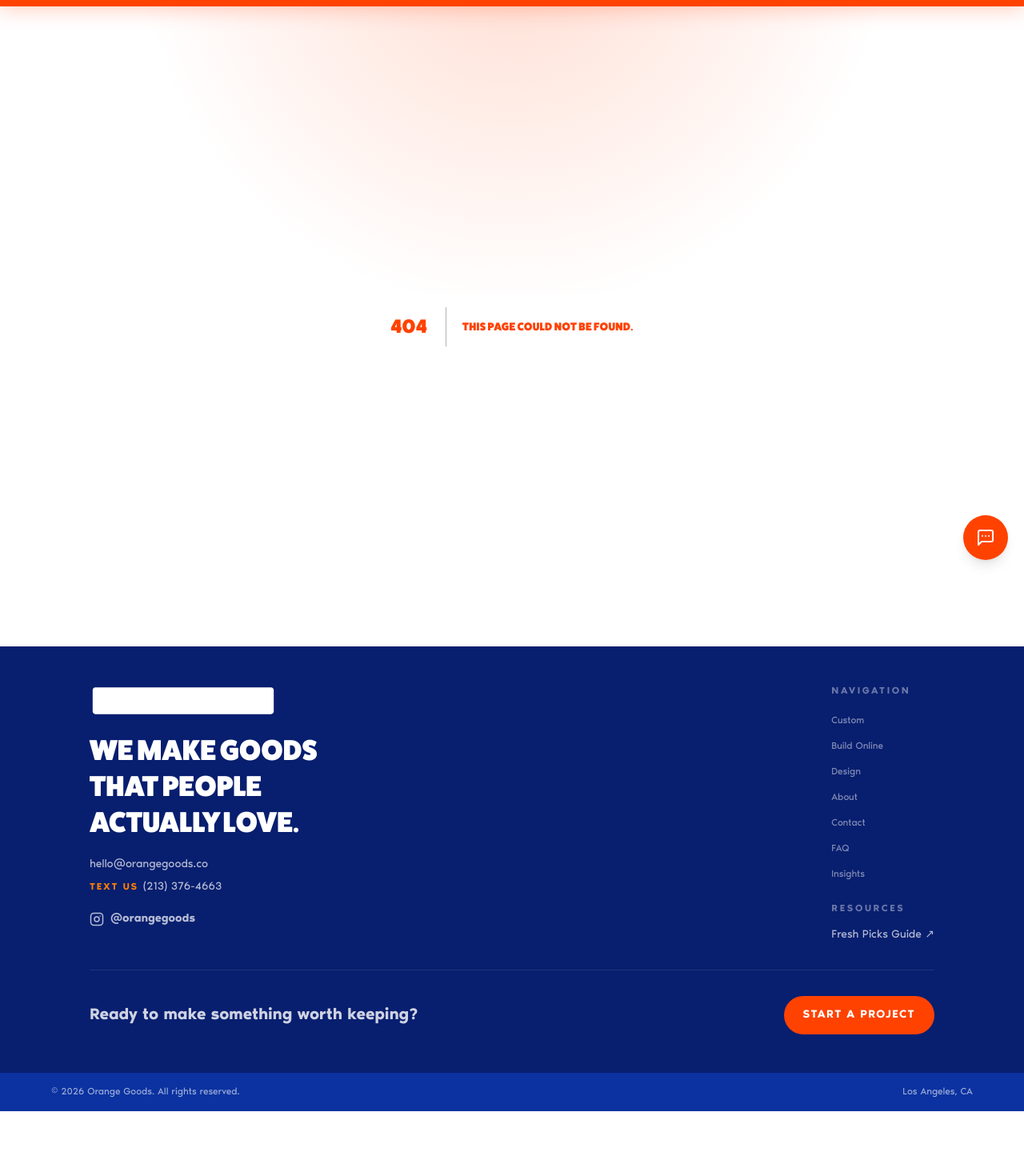
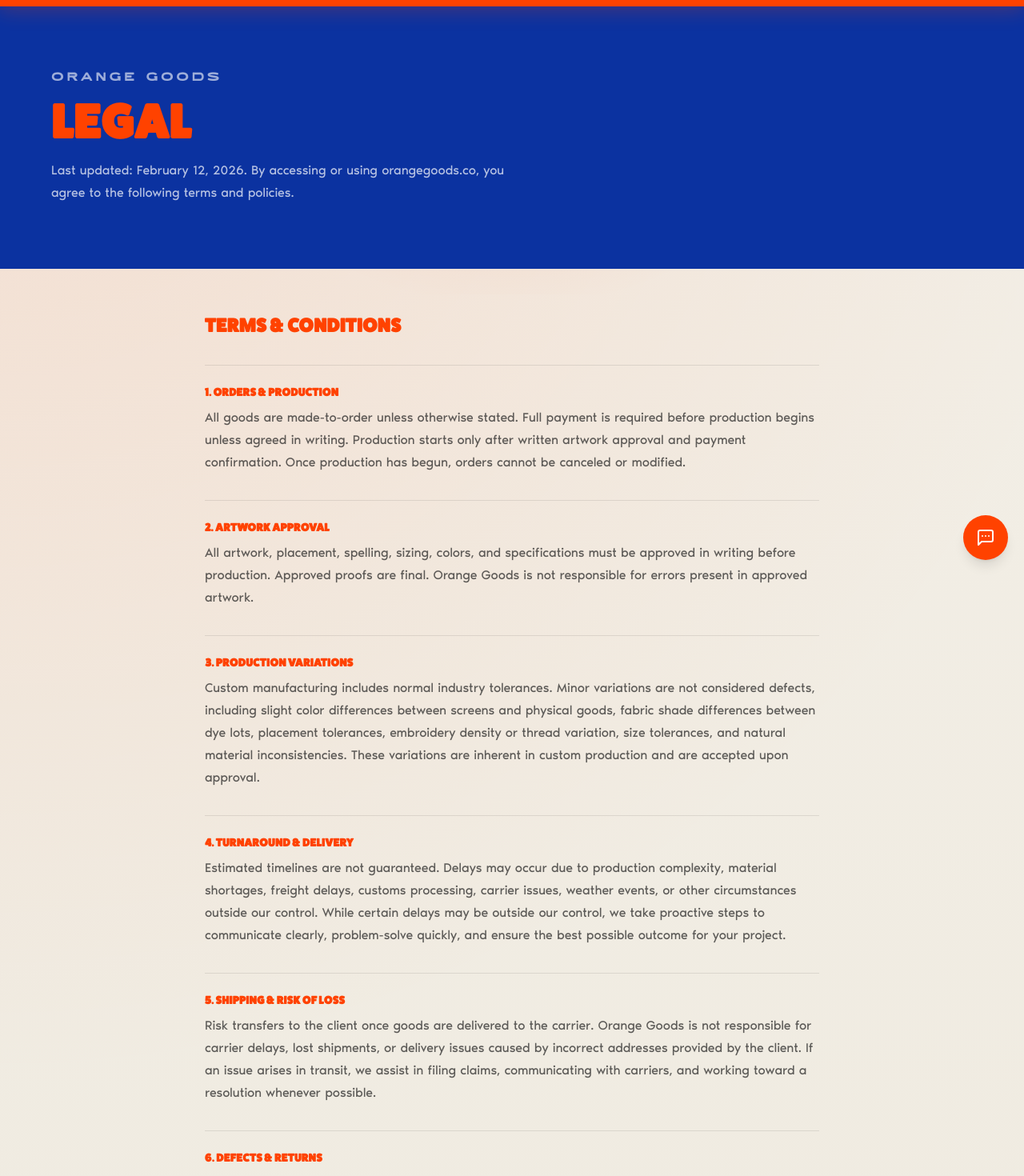
Before and after one commit to hanaajones/orangegoods-website, a Next.js app: page /legal in a window 1280 px wide. Before the commit this address had no page. Shown: the part 80-1550 px from the top of the page at 80% size. Before the commit the page ends 1469 px from the top, so only its background shows below. Built offline with nearby package versions, Linux system fonts and the light colour scheme.

Commit message:
feat: /legal page (T&C, Privacy, Cookies) + Legal link in footer nav

```diff
--- /dev/null
+++ b/app/legal/page.tsx
@@ -0,0 +1,178 @@
+import Link from "next/link";
+
+export const metadata = {
+  title: "Legal — Orange Goods",
+  description: "Terms & Conditions, Privacy Policy, and Cookie Notice for Orange Goods.",
+};
+
+const sections = [
+  {
+    title: "Terms & Conditions",
+    items: [
+      {
+        heading: "1. Orders & Production",
+        body: "All goods are made-to-order unless otherwise stated. Full payment is required before production begins unless agreed in writing. Production starts only after written artwork approval and payment confirmation. Once production has begun, orders cannot be canceled or modified.",
+      },
+      {
+        heading: "2. Artwork Approval",
+        body: "All artwork, placement, spelling, sizing, colors, and specifications must be approved in writing before production. Approved proofs are final. Orange Goods is not responsible for errors present in approved artwork.",
+      },
+      {
+        heading: "3. Production Variations",
+        body: "Custom manufacturing includes normal industry tolerances. Minor variations are not considered defects, including slight color differences between screens and physical goods, fabric shade differences between dye lots, placement tolerances, embroidery density or thread variation, size tolerances, and natural material inconsistencies. These variations are inherent in custom production and are accepted upon approval.",
+      },
+      {
+        heading: "4. Turnaround & Delivery",
+        body: "Estimated timelines are not guaranteed. Delays may occur due to production complexity, material shortages, freight delays, customs processing, carrier issues, weather events, or other circumstances outside our control. While certain delays may be outside our control, we take proactive steps to communicate clearly, problem-solve quickly, and ensure the best possible outcome for your project.",
+      },
+      {
+        heading: "5. Shipping & Risk of Loss",
+        body: "Risk transfers to the client once goods are delivered to the carrier. Orange Goods is not responsible for carrier delays, lost shipments, or delivery issues caused by incorrect addresses provided by the client. If an issue arises in transit, we assist in filing claims, communicating with carriers, and working toward a resolution whenever possible.",
+      },
+      {
+        heading: "6. Defects & Returns",
+        body: "If you believe your order contains a manufacturing defect, notify us within 3 days of delivery and provide clear photos. Defective items must be returned to Orange Goods before replacements or credits are issued. Custom goods are otherwise non-returnable due to their made-to-order nature. If a legitimate production issue occurs, we will review it promptly and determine the best path forward to make it right.",
+      },
+      {
+        heading: "7. Payment Terms",
+        body: "We accept payment via Stripe, QuickBooks, Melio, or other approved processors. By submitting payment, you authorize Orange Goods to charge your selected payment method. Overdue invoices may accrue interest at the maximum rate permitted by law.",
+      },
+      {
+        heading: "8. Chargebacks",
+        body: "By placing an order, you agree not to initiate a chargeback once production has begun. Written approvals and confirmed invoices constitute contractual agreement. Improper chargebacks may result in collections and recovery of associated fees.",
+      },
+      {
+        heading: "9. Intellectual Property",
+        body: "You represent that you own or have the legal right to use all submitted artwork. You agree to indemnify Orange Goods against any claims related to intellectual property infringement arising from client-provided designs.",
+      },
+      {
+        heading: "10. Content & Marketing Usage",
+        body: "Unless otherwise agreed in writing, Orange Goods may photograph, film, or otherwise document completed products for use in website galleries, social media, email marketing, advertising, internal portfolio use, and sales materials. If your project is confidential, please notify us in writing before production begins.",
+      },
+      {
+        heading: "11. Limitation of Liability",
+        body: "To the fullest extent permitted by law, Orange Goods' total liability shall not exceed the amount paid for the specific order in question. We are not liable for indirect or consequential damages such as lost profits or missed events.",
+      },
+      {
+        heading: "12. Governing Law",
+        body: "These Terms are governed by the laws of the State of California. Any disputes shall be resolved in California.",
+      },
+    ],
+  },
+  {
+    title: "Privacy Policy",
+    items: [
+      {
+        heading: "1. Information We Collect",
+        body: "We may collect name, email address, phone number, company name, billing and shipping address, IP address, and website usage data. Payment information is securely processed by third-party providers including Stripe, QuickBooks, and Melio. Orange Goods does not store full credit card information.",
+      },
+      {
+        heading: "2. How We Use Information",
+        body: "We use collected information to process orders, communicate about projects, provide customer support, improve our website, send marketing communications (if opted in), and run advertising campaigns.",
+      },
+      {
+        heading: "3. Marketing Communications",
+        body: "If you opt in, we may send promotional emails or SMS messages. You may unsubscribe at any time using the link in emails or by replying STOP to SMS messages.",
+      },
+      {
+        heading: "4. Cookies & Tracking",
+        body: "We use cookies and tracking technologies including Google Analytics and Meta Pixel to measure performance and improve advertising. You may disable cookies in your browser settings.",
+      },
+      {
+        heading: "5. Third-Party Services",
+        body: "We may share necessary information with trusted service providers including Stripe, QuickBooks, Melio, HubSpot, Typeform, Klaviyo, shipping carriers, and advertising platforms. We do not sell personal data.",
+      },
+      {
+        heading: "6. Data Security",
+        body: "We implement commercially reasonable safeguards. While no system is completely secure, we take reasonable steps to protect your information.",
+      },
+      {
+        heading: "7. California Privacy Rights",
+        body: "California residents may request access, deletion, or correction of personal data by contacting hello@orangegoods.co.",
+      },
+      {
+        heading: "8. Updates",
+        body: "We may update this Legal page periodically. Continued use of the website constitutes acceptance of updates.",
+      },
+    ],
+  },
+  {
+    title: "Cookie Notice",
+    items: [
+      {
+        heading: "",
+        body: "Orange Goods uses cookies and tracking technologies to enhance your browsing experience, analyze traffic, and measure advertising performance. By continuing to use this website, you consent to our use of cookies as described above. You may manage or disable cookies in your browser settings.",
+      },
+    ],
+  },
+];
+
+export default function LegalPage() {
+  return (
+    <main>
+      {/* Hero */}
+      <section className="bg-[#0B32A0] px-4 py-16 text-white md:px-8 md:py-20 lg:px-12">
+        <div className="mx-auto max-w-6xl">
+          <p
+            className="text-sm font-semibold uppercase tracking-[0.28em] text-white/60"
+            style={{ fontFamily: "var(--font-accent)" }}
+          >
+            Orange Goods
+          </p>
+          <h1
+            className="mt-4 text-4xl font-extrabold uppercase tracking-tight md:text-6xl"
+            style={{ fontFamily: "var(--font-display)" }}
+          >
+            Legal
+          </h1>
+          <p className="mt-4 max-w-xl text-base leading-7 text-white/70">
+            Last updated: February 12, 2026. By accessing or using orangegoods.co, you agree to the following terms and policies.
+          </p>
+        </div>
+      </section>
+
+      {/* Content */}
+      <section className="px-4 py-14 md:px-8 lg:px-12">
+        <div className="mx-auto max-w-3xl space-y-16">
+          {sections.map((section) => (
+            <div key={section.title}>
+              <h2
+                className="mb-8 text-2xl font-extrabold uppercase tracking-tight text-[#FF4200]"
+                style={{ fontFamily: "var(--font-display)" }}
+              >
+                {section.title}
+              </h2>
+              <div className="space-y-8">
+                {section.items.map((item, i) => (
+                  <div key={i} className="border-t border-[#1C1C1C]/10 pt-6">
+                    {item.heading && (
+                      <h3 className="mb-2 text-sm font-bold uppercase tracking-[0.15em] text-[#1C1C1C]">
+                        {item.heading}
+                      </h3>
+                    )}
+                    <p className="text-base leading-7 text-[#1C1C1C]/70">{item.body}</p>
+                  </div>
+                ))}
+              </div>
+            </div>
+          ))}
+        </div>
+      </section>
+
+      {/* CTA */}
+      <section className="border-t border-[#1C1C1C]/10 px-4 py-12 text-center md:px-8">
+        <p className="text-base text-[#1C1C1C]/60">
+          Questions? Email us at{" "}
+          <a href="mailto:hello@orangegoods.co" className="text-[#FF4200] hover:underline">
+            hello@orangegoods.co
+          </a>{" "}
+          or{" "}
+          <Link href="/contact" className="text-[#FF4200] hover:underline">
+            contact us here
+          </Link>
+          .
+        </p>
+      </section>
+    </main>
+  );
+}
--- a/components/Footer.tsx
+++ b/components/Footer.tsx
@@ -9,6 +9,7 @@ const footerLinks = [
   { label: "Contact", href: "/contact" },
   { label: "FAQ", href: "/faq" },
   { label: "Insights", href: "/insights" },
+  { label: "Legal", href: "/legal" },
 ];
 
 export function Footer() {
```
